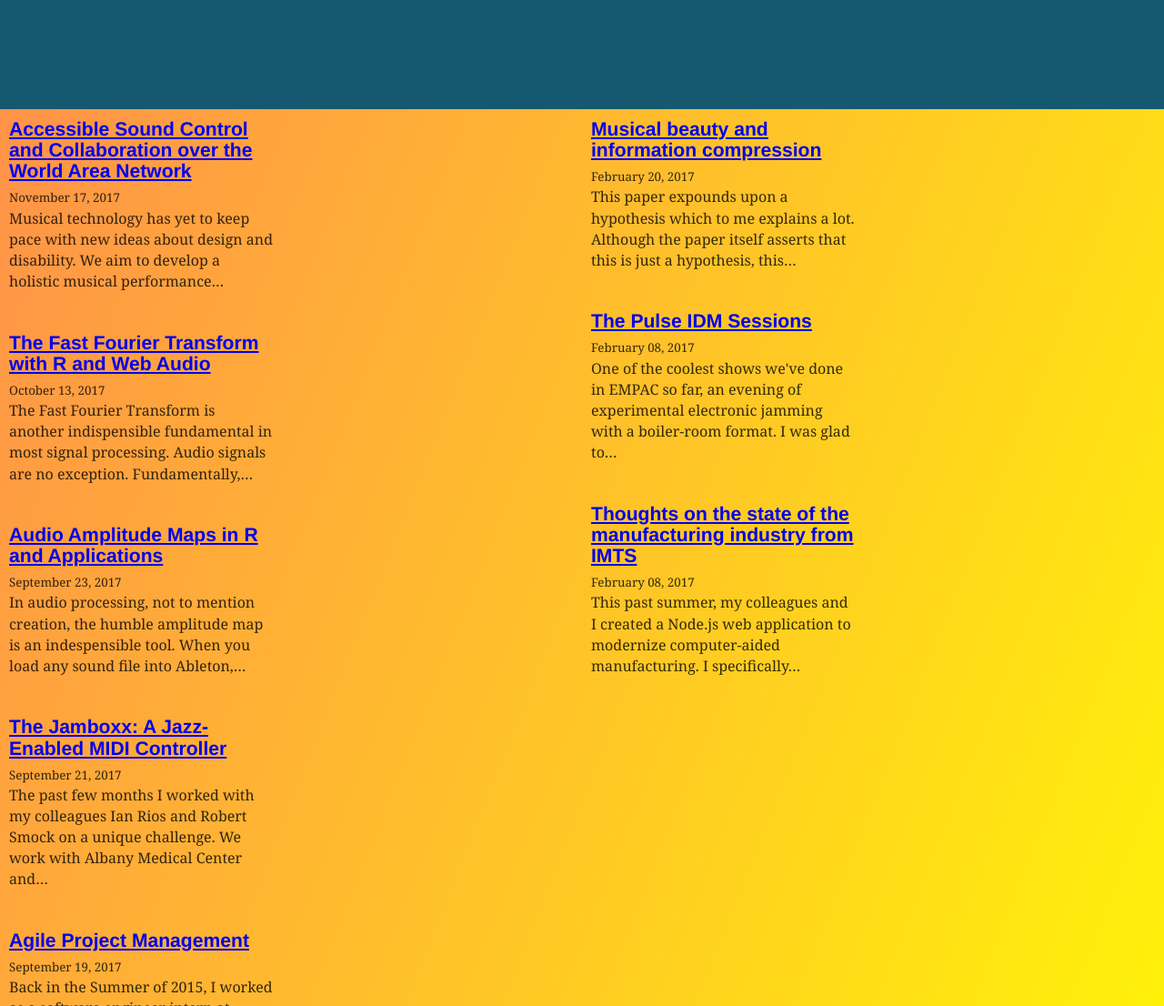
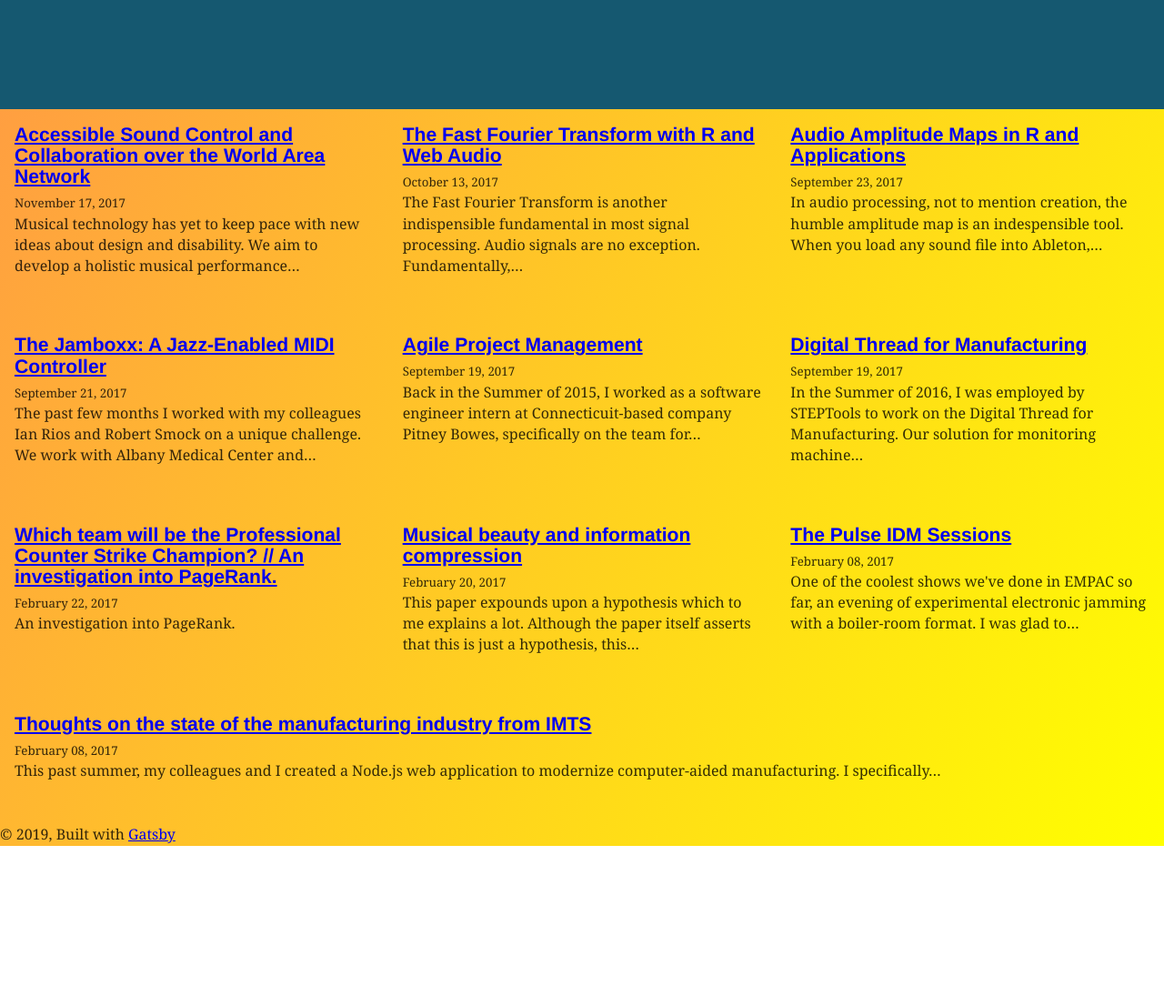
Before and after one commit to UuqV/kathryn-lovell-tech, a Gatsby site: page / in a window 1280 px wide. Shown: the part 1480-2586 px from the top of the page at 91% size. After the commit the page ends 2410 px from the top, so only its background shows below. Built offline with nearby package versions, Linux system fonts and the light colour scheme; Gatsby itself is replaced by a stand-in of ours; some packages are replaced by stand-ins of ours; what typography-theme-moraga would draw is missing.

Commit message:
now that's responsive!

```diff
--- a/src/pages/index.js
+++ b/src/pages/index.js
@@ -17,8 +17,7 @@ class BlogIndex extends React.Component {
         <div
           style={{
             display: `flex`,
-            flexFlow: `column wrap`,
-            height: `200vh`,
+            flexFlow: `row wrap`,
           }}
         >
           <SEO title="All posts" />
@@ -28,9 +27,9 @@ class BlogIndex extends React.Component {
               <article
                 key={node.fields.slug}
                 style={{
-                  paddingBottom: `20px`,
-                  padding: `10px`,
-                  width: `calc(25% - 10px)`,
+                  padding: `1em`,
+                  paddingBottom: `1.5em`,
+                  flex: `1 0 33%`,
                 }}
               >
                 <header>
```
